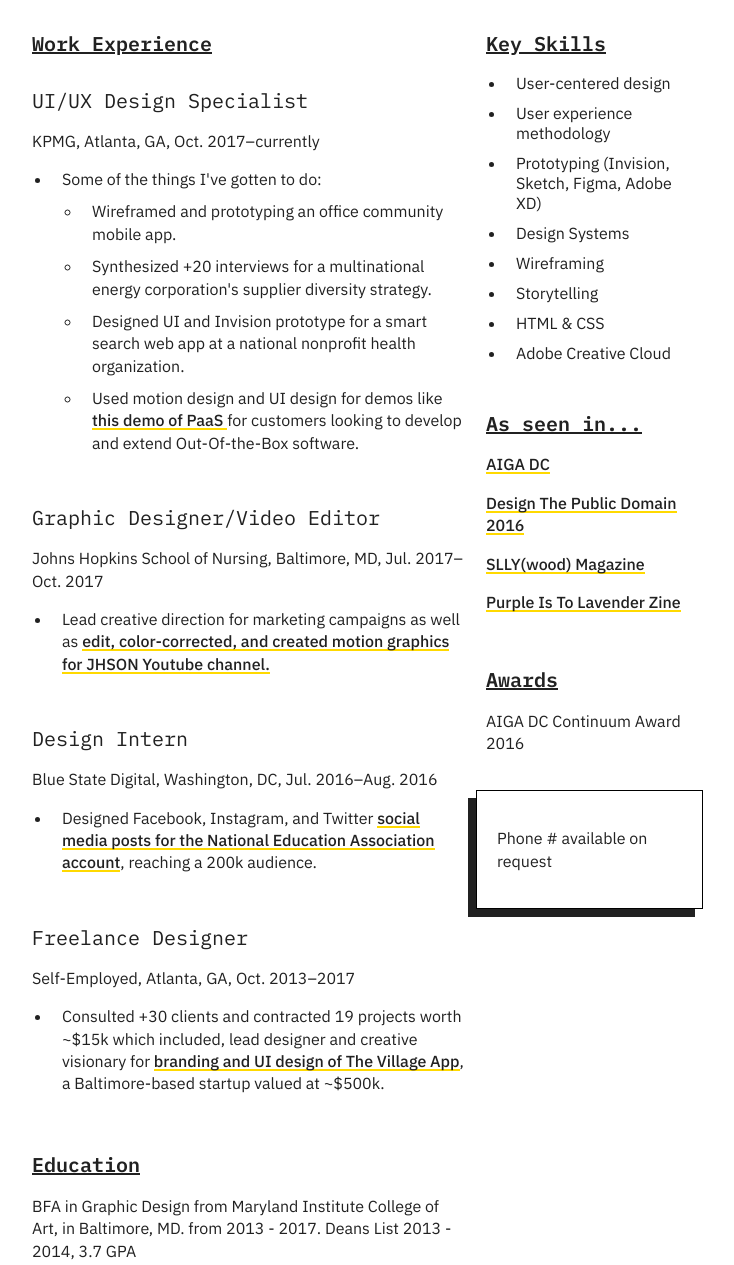
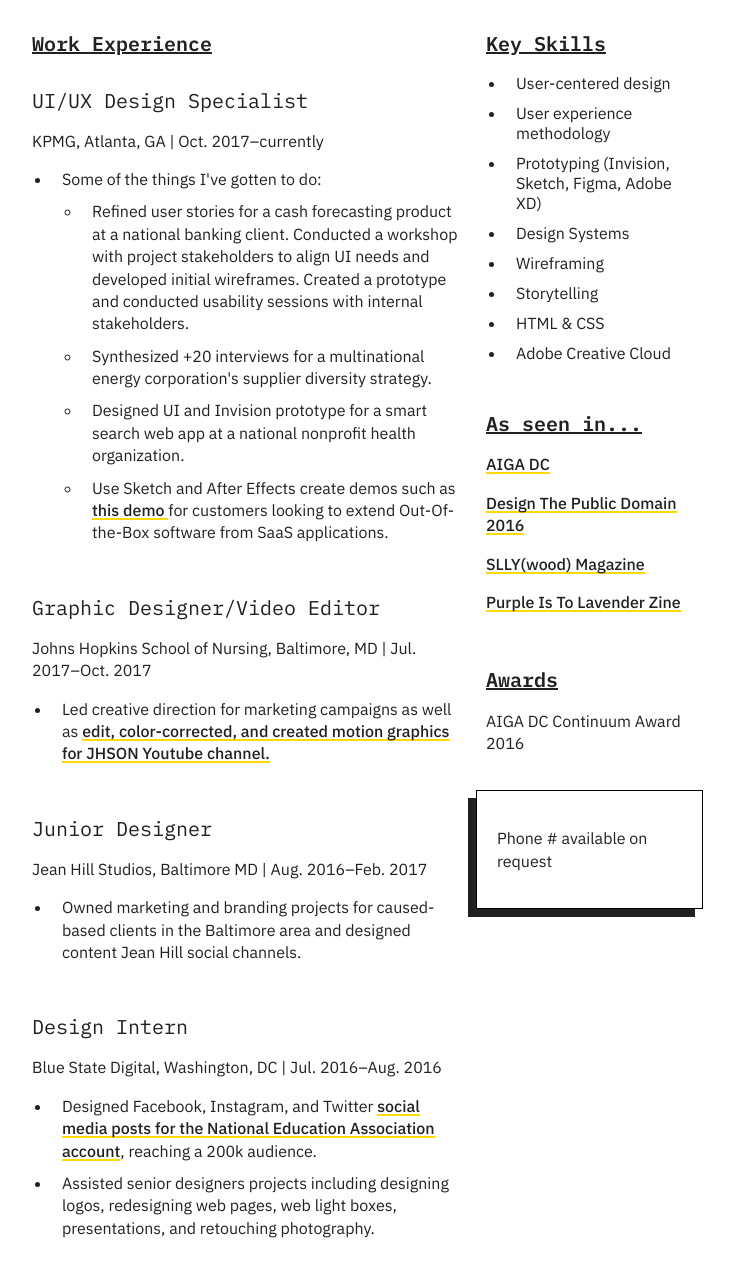
Before and after one commit to kariymam/kariymam.github.io, a plain HTML site: page index.html in a window 1280 px wide. Shown: the part 330-1595 px from the top of the page, without its empty margins (285-1019 px from the left). Drawn offline with Linux system fonts and the light colour scheme.

Commit message:
Update index.html

```diff
--- a/index.html
+++ b/index.html
@@ -48,29 +48,36 @@
                     <h1>Work Experience</h1>
 
                     <h3>UI/UX Design Specialist</h3>
-                    <p>KPMG, Atlanta, GA, Oct. 2017–currently</p>
+                    <p>KPMG, Atlanta, GA | Oct. 2017–currently</p>
                     <ul>
                         <li>Some of the things I've gotten to do:</li>
-                        <li id="circle"> Wireframed and prototyping an office community mobile app.</li>
+                        <li id="circle"> Refined user stories for a cash forecasting product at a national banking client. Conducted a workshop with project stakeholders to align UI needs and developed initial wireframes. Created a prototype and conducted usability sessions with internal stakeholders.</li>
                         <li id="circle">Synthesized +20 interviews for a multinational energy corporation's supplier diversity strategy.</li>
                         <li id="circle">Designed UI and Invision prototype for a smart search web app at a national nonprofit health organization.</li>
-                        <li id="circle">Used motion design and UI design for demos like <a href="https://www.youtube.com/watch?v=Ydeu6fFSYLA" target=_blank>this demo of PaaS </a>for customers looking to develop and extend Out-Of-the-Box software.</li>
+                        <li id="circle">Use Sketch and After Effects create demos such as <a href="https://www.youtube.com/watch?v=Ydeu6fFSYLA" target=_blank>this demo </a>for customers looking to extend Out-Of-the-Box software from SaaS applications.</li>
                     </ul>
 
                     <h3>Graphic Designer/Video Editor</h3>
-                    <p>Johns Hopkins School of Nursing, Baltimore, MD, Jul. 2017–Oct. 2017</p>
+                    <p>Johns Hopkins School of Nursing, Baltimore, MD | Jul. 2017–Oct. 2017</p>
                     <ul>
-                        <li>Lead creative direction for marketing campaigns as well as <a href="https://kariymamurphy.myportfolio.com/john-hopkins-school-of-nursing" target=_blank>edit, color-corrected, and created motion graphics for JHSON Youtube channel.</a></li>
+                        <li>Led creative direction for marketing campaigns as well as <a href="https://kariymamurphy.myportfolio.com/john-hopkins-school-of-nursing" target=_blank>edit, color-corrected, and created motion graphics for JHSON Youtube channel.</a></li>
+                    </ul>
+
+                    <h3>Junior Designer</h3>
+                    <p>Jean Hill Studios, Baltimore MD | Aug. 2016–Feb. 2017</p>
+                    <ul>
+                        <li>Owned marketing and branding projects for caused-based clients in the Baltimore area and designed content Jean Hill social channels.</a></li>
                     </ul>
 
                     <h3>Design Intern</h3>
-                    <p>Blue State Digital, Washington, DC, Jul. 2016–Aug. 2016</p>
+                    <p>Blue State Digital, Washington, DC | Jul. 2016–Aug. 2016</p>
                     <ul>
                         <li>Designed Facebook, Instagram, and Twitter <a href="https://kariymamurphy.myportfolio.com/copy-of-true-black" target=_blank>social media posts for the National Education Association account</a>, reaching a 200k audience.</li>
+                        <li>Assisted senior designers projects including designing logos, redesigning web pages, web light boxes, presentations, and retouching photography.</li>
                     </ul>
 
                     <h3>Freelance Designer</h3>
-                    <p>Self-Employed, Atlanta, GA, Oct. 2013–2017</p>
+                    <p>Self-Employed, Atlanta, GA | Oct. 2013–2017</p>
                     <ul>
                         <li>Consulted +30 clients and contracted 19 projects worth ~$15k which included, lead designer and creative visionary for <a href="https://kariymamurphy.myportfolio.com/the-village-redesign" target=_blank>branding and UI design of The Village App</a>, a Baltimore-based startup valued at ~$500k.</li>
                     </ul>
```
